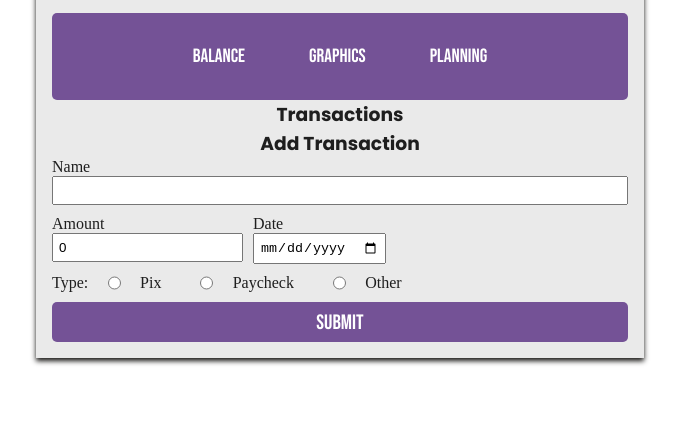
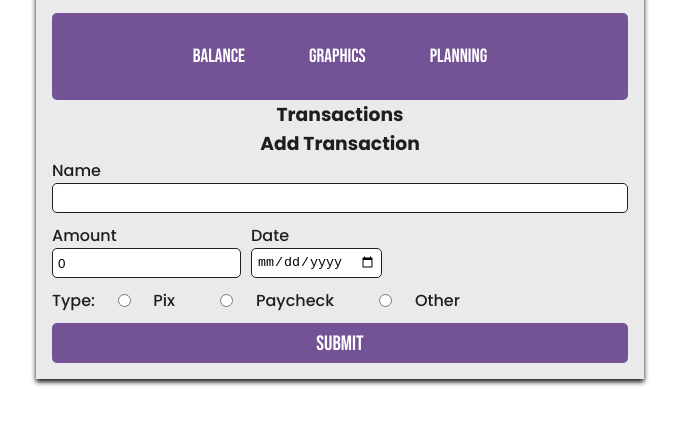
Before and after one commit to ThiagoPScc/p-gina-de-monitoramento-de-gastos, a plain HTML site: page index.html in a window 1280 px wide. Shown: the part 293-718 px from the top of the page, without its empty margins (300-979 px from the left). Drawn offline with Linux system fonts and the light colour scheme.

Commit message:
Correção erro do formulário

```diff
--- a/CSS.css
+++ b/CSS.css
@@ -110,6 +110,8 @@ form{
 	display: flex;
 	flex-wrap: wrap;
 	gap: 10px;
+	font-family: "Poppins", sans-serif;
+	font-weight:500;
 }
 
 form input{
@@ -148,4 +150,10 @@ form div:nth-child(n + 2){
 }
 .button:hover{
 	color: var(--shad-color);
+	background-color: var(--main-color);
 }
+.caixaForm{
+	Border:1px solid var(--text-color);
+	border-radius: 5px;
+	height: 30px;
+}
--- a/index.html
+++ b/index.html
@@ -45,15 +45,15 @@
 				<form id="transactionForm">
 					<div>
 						<label for="name">Name</label>
-						<input class="formNome" type="text" name="name" required/>
+						<input class="formNome caixaForm" type="text" name="name" required/>
 					</div>
 					<div>
 						<label for="amount">Amount</label>
-						<input type="" name="amount" id="amount" value="0" required/>
+						<input class ="caixaForm"type="" name="amount" id="amount" value="0" required/>
 					</div>
 					<div>
 						<label for="date">Date</label>
-						<input type="date" name="date" required/>
+						<input class="caixaForm"type="date" name="date" required/>
 					</div>
 					<div>
 					</div>
```
